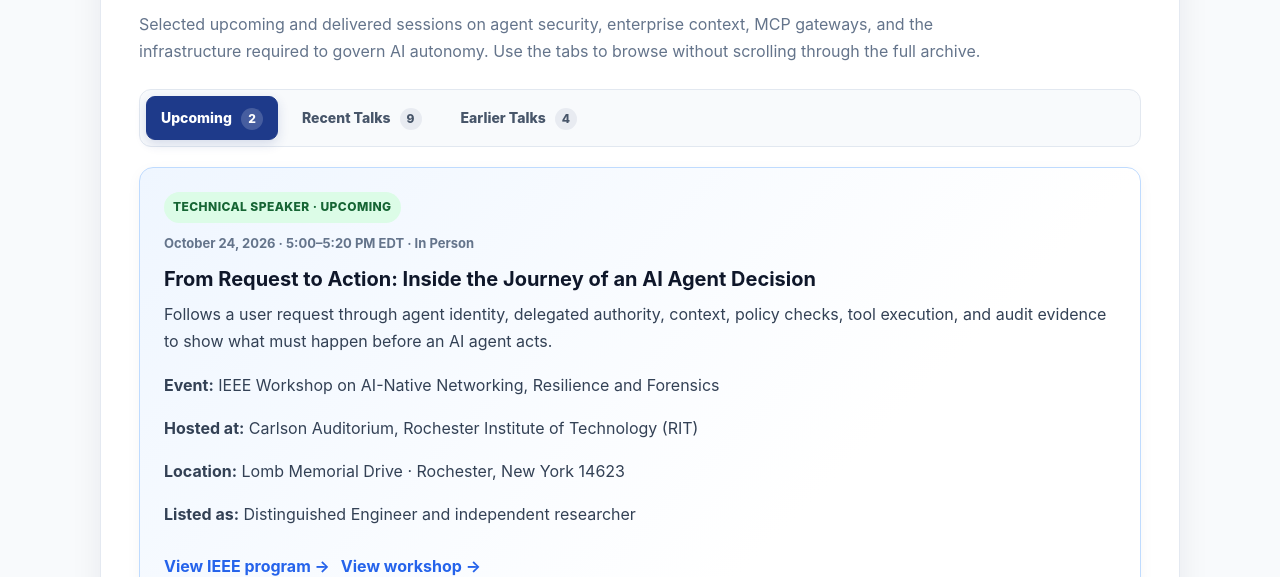
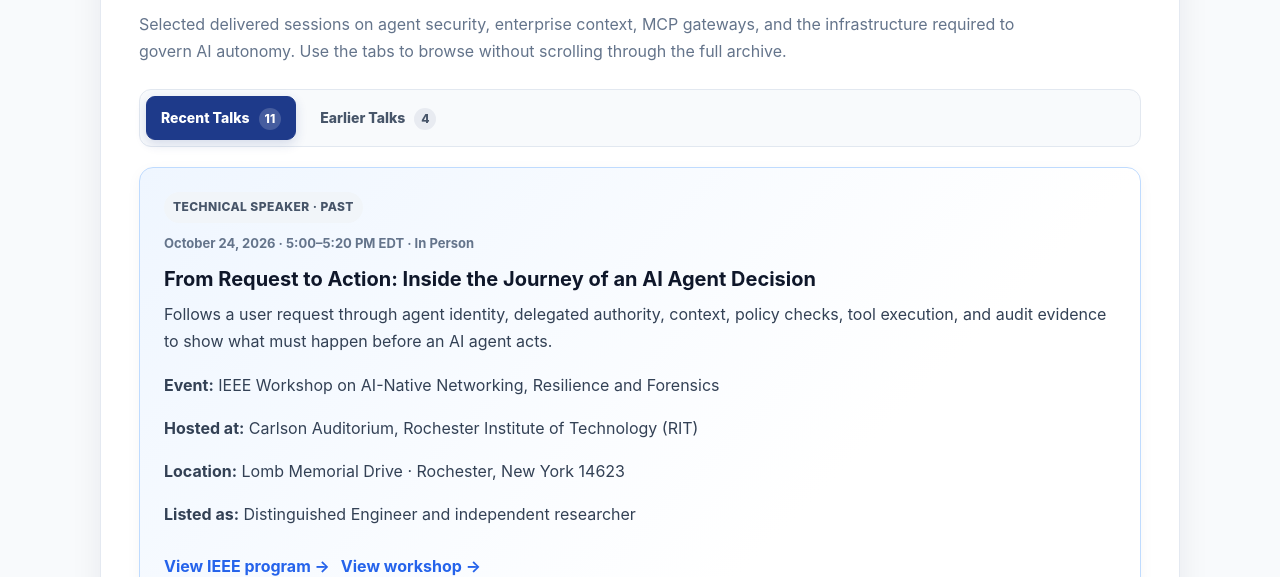
Before and after one commit to venkataphanipatelkhana/venkataphanipatelkhana.github.io, a plain HTML site: page index.html in a window 1280 px wide. Both pictures are taken after a click on the link "View Speaking Portfolio". Shown: the part 731-1308 px from the top of the page. Drawn offline with Linux system fonts and the light colour scheme.

Commit message:
Update index.html

```diff
--- a/index.html
+++ b/index.html
@@ -1011,18 +1011,17 @@
 </section>
 <section id="speaking">
 <h2>Speaking</h2>
-<p class="section-intro">Selected upcoming and delivered sessions on agent security, enterprise context, MCP gateways, and the infrastructure required to govern AI autonomy. Use the tabs to browse without scrolling through the full archive.</p>
+<p class="section-intro">Selected delivered sessions on agent security, enterprise context, MCP gateways, and the infrastructure required to govern AI autonomy. Use the tabs to browse without scrolling through the full archive.</p>
 <div class="tabs-shell" data-tabs="">
 <div aria-label="Speaking portfolio" class="tab-list" role="tablist">
-<button aria-controls="panel-speaking-upcoming" aria-selected="true" class="tab-button" id="tab-speaking-upcoming" role="tab">Upcoming <span class="tab-count">2</span></button>
-<button aria-controls="panel-speaking-recent" aria-selected="false" class="tab-button" id="tab-speaking-recent" role="tab" tabindex="-1">Recent Talks <span class="tab-count">9</span></button>
+<button aria-controls="panel-speaking-recent" aria-selected="true" class="tab-button" id="tab-speaking-recent" role="tab">Recent Talks <span class="tab-count">11</span></button>
 <button aria-controls="panel-speaking-earlier" aria-selected="false" class="tab-button" id="tab-speaking-earlier" role="tab" tabindex="-1">Earlier Talks <span class="tab-count">4</span></button>
 </div>
-<div aria-labelledby="tab-speaking-upcoming" class="tab-panel" id="panel-speaking-upcoming" role="tabpanel">
+<div aria-labelledby="tab-speaking-recent" class="tab-panel" id="panel-speaking-recent" role="tabpanel">
 <div class="talk-grid">
 
 <article class="card featured">
-<span class="status status-upcoming">Technical Speaker · Upcoming</span>
+<span class="status status-past">Technical Speaker · Past</span>
 <time class="date" datetime="2026-10-24T17:00:00-04:00">October 24, 2026 · 5:00–5:20 PM EDT · In Person</time>
 <h3>From Request to Action: Inside the Journey of an AI Agent Decision</h3>
 <p>Follows a user request through agent identity, delegated authority, context, policy checks, tool execution, and audit evidence to show what must happen before an AI agent acts.</p>
@@ -1037,7 +1036,7 @@
 </article>
 
 <article class="card">
-<span class="status status-upcoming">Industry Panelist · Upcoming</span>
+<span class="status status-past">Industry Panelist · Past</span>
 <time class="date" datetime="2026-10-24T14:45:00-04:00">October 24, 2026 · 2:45–3:20 PM EDT · In Person</time>
 <h3>Trustworthy Distributed AI Infrastructure: Security, Observability and Forensics</h3>
 <p>Industry panel on the security, observability, trustworthiness, and forensic readiness of distributed AI infrastructure.</p>
@@ -1051,10 +1050,7 @@
 </div>
 </article>
 
-</div>
-</div>
-<div aria-labelledby="tab-speaking-recent" class="tab-panel" hidden="" id="panel-speaking-recent" role="tabpanel">
-<div class="talk-grid"><article class="card featured">
+<article class="card featured">
 <span class="status status-past">Distinguished Speaker · Past</span>
 <time class="date" datetime="2026-10-03T13:00:00-05:00">October 3, 2026 · 1:00–5:00 PM CDT · In Person</time>
 <h3>Before the Agent Acts: Identity, Authority, Context, and Trust</h3>
```
